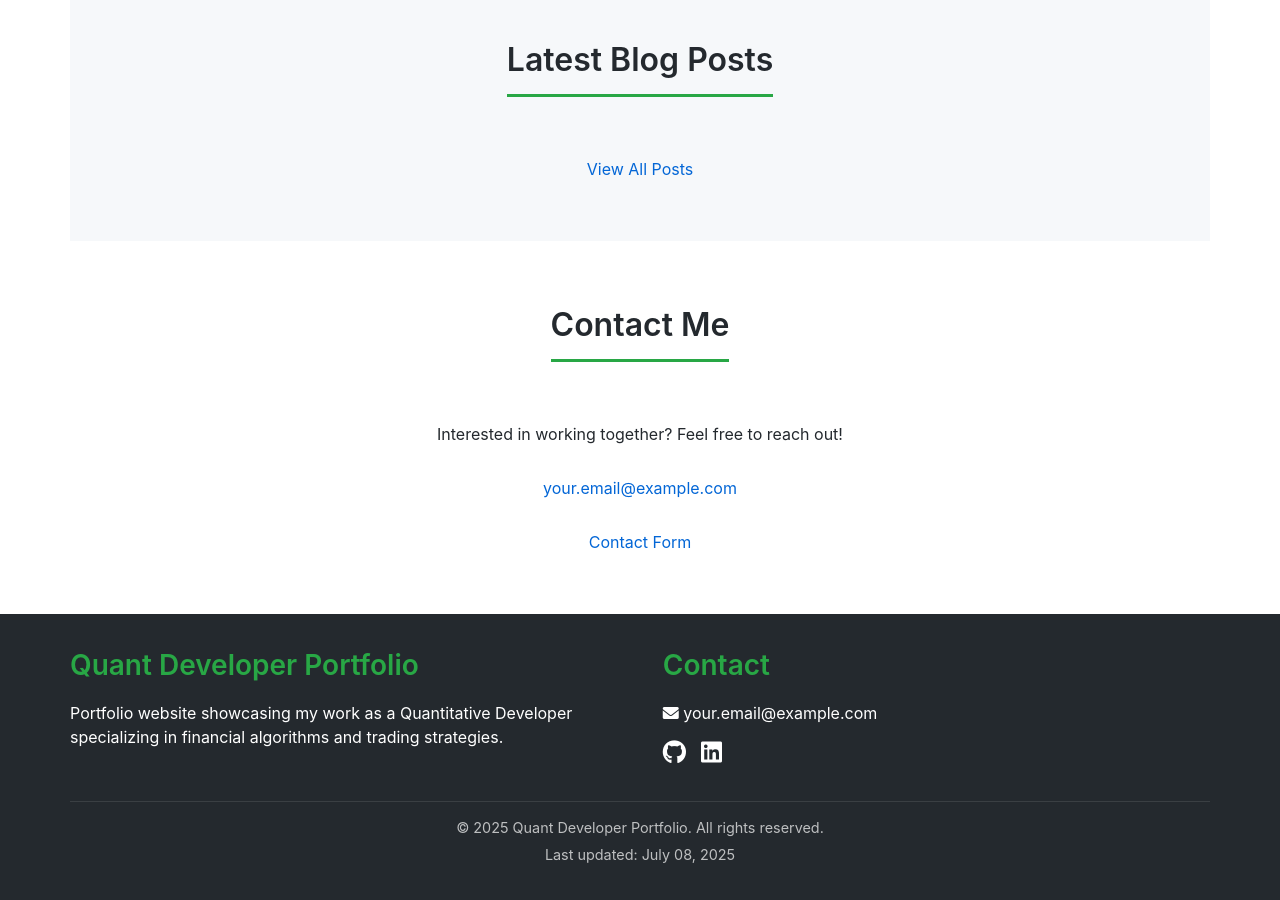
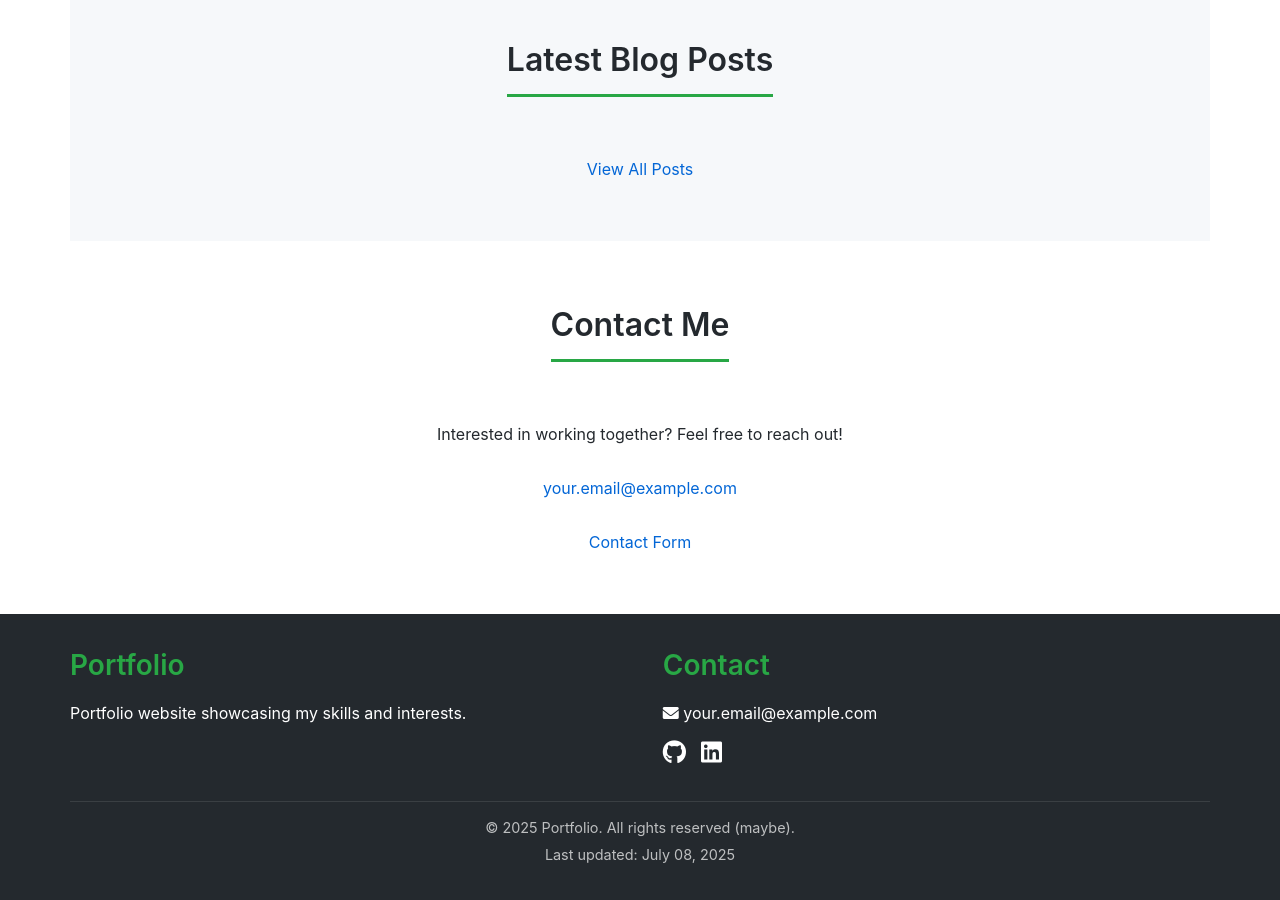
Before and after one commit to barbarossk1n/barbarossk1n.github.io, a Jekyll site: the page built from index.md, in a window 1280 px wide and 900 px high, scrolled down 1664 px. Built offline with Jekyll 4.4.1, drawn with Linux system fonts in a browser that asks for light colours; nearby versions of some CDN libraries; a script that is not in the unit is left out; some of the changed text lies outside the part shown.

Commit message:
txt_change

```diff
--- a/_config.yml
+++ b/_config.yml
@@ -1,13 +1,11 @@
 # Site settings
-title: Quant Developer Portfolio
+title: Portfolio
 email: your.email@example.com
 description: >-
-  Portfolio website showcasing my work as a Quantitative Developer
-  specializing in financial algorithms and trading strategies.
+  Portfolio website showcasing my skills and interests.
 baseurl: "" # the subpath of your site, e.g. /blog
 url: "https://barbarossk1n.github.io" # the base hostname & protocol
 github_username: barbarossk1n
-linkedin_username: yourlinkedinprofile
 
 # Build settings
 markdown: kramdown
--- a/_data/home.yml
+++ b/_data/home.yml
@@ -4,7 +4,7 @@ hero:
   cta_text: "View My Projects"
 
 about:
-  text: "---"
+  text: "I am the "
   link_text: "More about my background →"
 
 skills:
--- a/_includes/footer.html
+++ b/_includes/footer.html
@@ -15,7 +15,7 @@
       </div>
     </div>
     <div class="footer-bottom">
-      <p>&copy; {{ site.time | date: '%Y' }} {{ site.title }}. All rights reserved.</p>
+      <p>&copy; {{ site.time | date: '%Y' }} {{ site.title }}. All rights reserved (maybe).</p>
       <p>Last updated: {{ site.time | date: "%B %d, %Y" }}</p>
     </div>
   </div>
```
